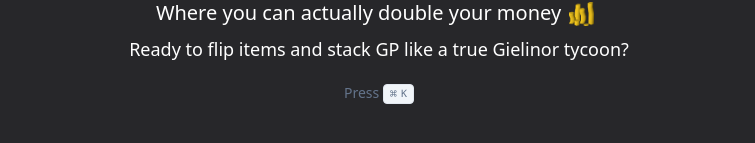
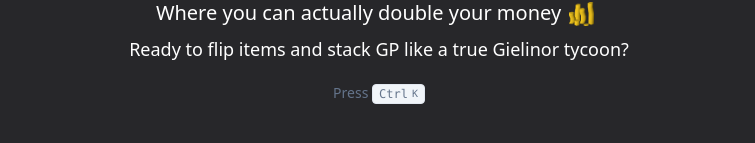
Before and after one commit to itsNiazi/OSRS_GE_Tracker, a Next.js app: page / in a window 1280 px wide. Shown: the part 383-526 px from the top of the page, without its empty margins (261-1016 px from the left). Built offline with nearby package versions, Linux system fonts and the light colour scheme.

Commit message:
Some refactoring done

```diff
--- a/app/item/[slug]/page.js
+++ b/app/item/[slug]/page.js
@@ -7,8 +7,8 @@
 import ItemCard from "@/components/ItemCard";
 
 export default function ItemDetails({ params }) {
-  //usememo instead?
   const [currentItem, setCurrentItem] = useState();
+  const [error, setError] = useState();
   const {
     searchedItems,
     addSearchedItems,
@@ -23,23 +23,20 @@
     if (itemId) {
       const item = searchedItems.find((item) => item.id === itemId);
       setCurrentItem(item);
+      if (item) {
+        fetchItemGraph();
+      }
 
-      const fetchItemGraph = async () => {
+      async function fetchItemGraph() {
         try {
           setIsLoading(true);
           const response = await getItemGraph(itemId);
           addSearchedItemsGraphs(response);
-          console.log(response);
-          console.log(searchedItems);
         } catch (error) {
-          console.log(error);
+          setError("Something went wrong, when fetching item graph!");
         } finally {
           setIsLoading(false);
         }
-      };
-
-      if (item) {
-        fetchItemGraph();
       }
     }
   }, []);
--- a/components/HeroSection.js
+++ b/components/HeroSection.js
@@ -13,6 +13,7 @@
           alt="coins"
           width={25}
           height={25}
+          priority={true}
         />
       </p>
       <p className="text-lg">
--- a/components/ItemCard.js
+++ b/components/ItemCard.js
@@ -33,7 +33,7 @@
               className="mx-auto"
               src={item.icon_large}
               alt={item.description}
-              width={175}
+              width={100}
             />
             <CardTitle>{item.name}</CardTitle>
             <CardDescription>{item.description}</CardDescription>
--- a/components/SearchMenu.js
+++ b/components/SearchMenu.js
@@ -11,11 +11,14 @@
 import Link from "next/link";
 import Image from "next/image";
 import getItem from "@/api/getItem";
+import ShortcutCommand from "./ui/shortcutCommand";
+import getOS from "../utils/getOS";
 
 export default function SearchMenu({ addSearchedItems, items }) {
   const [itemQuery, setItemQuery] = useState("");
   const [error, setError] = useState("");
   const [open, setOpen] = useState(false);
+  const [os, setOS] = useState();
   const debounceTimeout = useRef(null);
 
   async function handleSearch() {
@@ -36,7 +39,6 @@
       }
     }
   }
-
   function handleChange(e) {
     if (debounceTimeout.current) {
       clearTimeout(debounceTimeout.current);
@@ -63,15 +65,14 @@
     return () => document.removeEventListener("keydown", onDown);
   }, []);
 
+  useEffect(() => {
+    const osType = getOS();
+    setOS(osType);
+  }, []);
+
   return (
     <>
-      <p className="text-sm text-muted-foreground">
-        Press{" "}
-        <kbd className="pointer-events-none inline-flex h-5 select-none items-center gap-1 rounded border bg-muted px-1.5 font-mono text-[10px] font-medium text-muted-foreground opacity-100">
-          <span className="text-xs">⌘</span>K
-        </kbd>
-      </p>
-      {/* lägg till elemnent för error rendering (kontrollera shadcn) */}
+      {os && <ShortcutCommand osType={os} />}
       <CommandDialog open={open} onOpenChange={setOpen}>
         <Command>
           <CommandInput
@@ -90,7 +91,6 @@
                         alt={item.description}
                         width={50}
                         height={50}
-                        layout="fixed"
                       />
                       <div>
                         <p className="text-sm font-medium">{item.name}</p>
--- /dev/null
+++ b/components/ui/shortcutCommand.js
@@ -0,0 +1,20 @@
+"use client";
+
+export default function ShortcutCommand({ osType }) {
+  return (
+    <p className="text-sm text-muted-foreground">
+      Press{" "}
+      <kbd className="pointer-events-none inline-flex h-5 select-none items-center gap-1 rounded border bg-muted px-1.5 font-mono text-[10px] font-medium text-muted-foreground opacity-100">
+        {osType === "Mac" ? (
+          <>
+            <span className="text-xs">⌘</span>K
+          </>
+        ) : (
+          <>
+            <span className="text-xs">Ctrl</span>K
+          </>
+        )}
+      </kbd>
+    </p>
+  );
+}
--- /dev/null
+++ b/utils/getOS.js
@@ -0,0 +1,10 @@
+export default function getOS() {
+  const { userAgent } = navigator;
+  if (/Mac/i.test(userAgent)) {
+    return "Mac";
+  }
+  if (/Win/i.test(userAgent)) {
+    return "Windows";
+  }
+  return "Unknown";
+}
```
